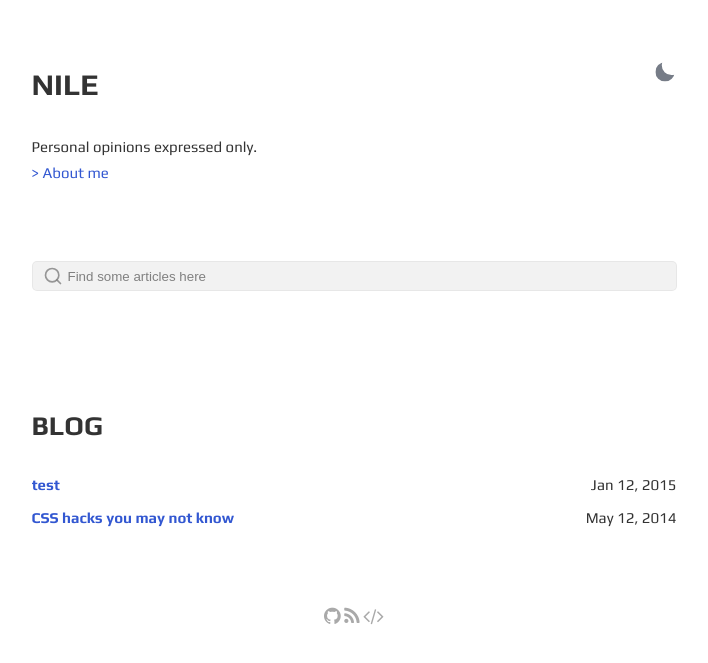
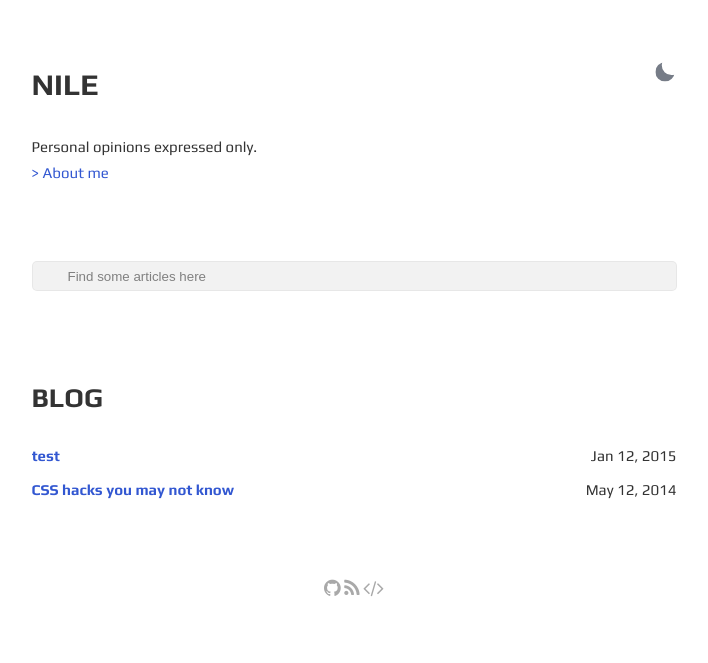
Before and after one commit to nilevmp/nilevmp.github.io, a Jekyll site: the page built from index.html, in a window 1280 px wide. Shown: the top 663 px of the page, without its empty margins (286-994 px from the left). Built offline with Jekyll 4.4.1, drawn with Linux system fonts in a browser that asks for light colours.

Commit message:
Removing magnifier

```diff
--- a/index.html
+++ b/index.html
@@ -21,16 +21,6 @@ layout: default
 
 
 <div class="search-article">
-    <label for="search-input" aria-hidden="true">
-        <!-- Magnifier -->
-        <svg xmlns="http://www.w3.org/2000/svg" width="20" height="20" viewBox="0 0 24 24" fill="none"
-            stroke="rgba(128,128,128,0.8)" stroke-width="2" stroke-linecap="round" stroke-linejoin="round"
-            class="feather feather-search">
-            <circle cx="11" cy="11" r="8"></circle>
-            <line x1="21" y1="21" x2="16.65" y2="16.65"></line>
-        </svg>
-    </label>
-
     <input type="search" id="search-input" placeholder="Find some articles here" aria-label="Search">
     <ul id="search-results"></ul>
 </div>
```
